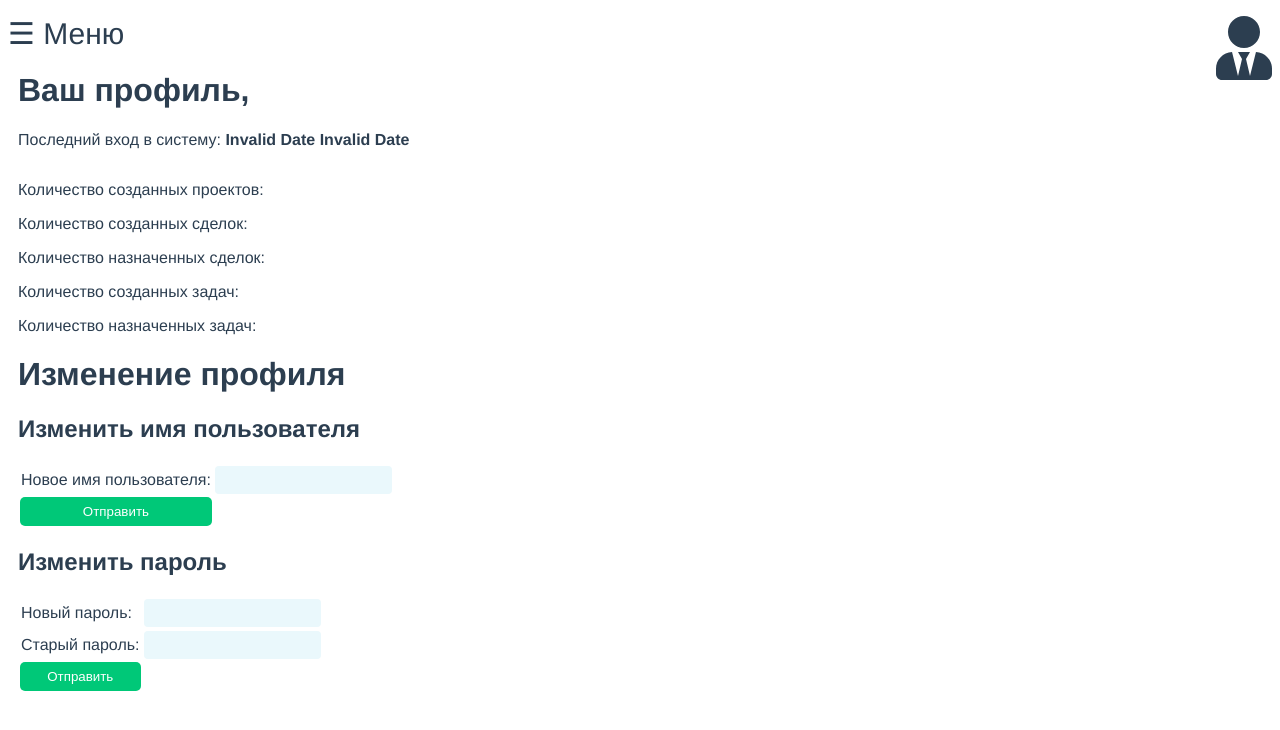
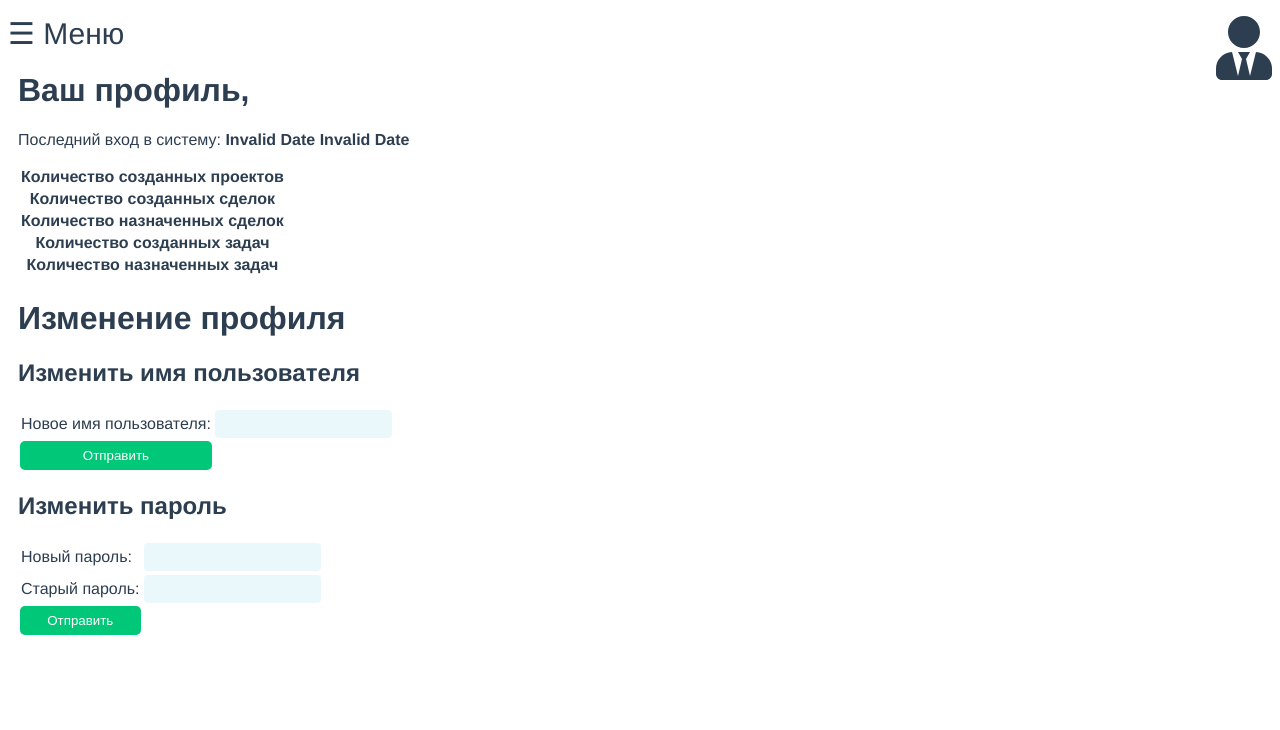
Before and after one commit to i0tool5/bpms-frontend, a Vue app: page /profile in a window 1280 px wide. Shown: the top 730 px of the page. Built offline with nearby package versions, Linux system fonts and the light colour scheme; no server answers; sample sign-in values are in the browser's storage.

Commit message:
Improved error handling on user login change

```diff
--- a/src/store/index.js
+++ b/src/store/index.js
@@ -24,6 +24,9 @@ const getters = {
   companies: state => state.companies,
   contacts: state => state.contacts,
   users: state => state.users,
+  getUserIndexByLogin: (state) => (login) => {
+    return state.users.findIndex(user => user.username === login)
+  },
   statuses: state => state.deal_statuses
 }
 
--- a/src/views/Profile.vue
+++ b/src/views/Profile.vue
@@ -4,22 +4,42 @@
       <div>
         <p>Последний вход в систему: <strong>{{ accDate }}</strong></p>
         <table>
+          <tr>
+            <th>Количество созданных проектов</th>
+            <td>{{ user.user_projects }}</td>
+          </tr>
+          <tr>
+            <th>Количество созданных сделок</th>
+            <td>{{ user.user_deals }}</td>
+          </tr>
+          <tr>
+            <th>Количество назначенных сделок</th>
+            <td>{{ user.user_assigned_deals }}</td>
+          </tr>
+          <tr>
+            <th>Количество созданных задач</th>
+            <td>{{ user.user_tasks }}</td>
+          </tr>
+            <th>Количество назначенных задач</th>
+            <td>{{ user.user_assigned_tasks }}</td>
+          <tr>
+          </tr>
         </table>
-        <p>Количество созданных проектов: <span>{{ user.user_projects }}</span></p>
-        <p>Количество созданных сделок: <span>{{ user.user_deals }}</span></p>
-        <p>Количество назначенных сделок: <span>{{ user.user_assigned_deals }}</span></p>
-        <p>Количество созданных задач: <span>{{ user.user_tasks }}</span></p>
-        <p>Количество назначенных задач: <span>{{ user.user_assigned_tasks }}</span></p>
       </div>
       <div id="profile-settings">
         <h1>Изменение профиля</h1>
         <div>
           <h2>Изменить имя пользователя</h2>
+          <span
+            v-show="showError"
+          >Произошла ошибка: {{ errText }}</span>
           <table>
             <tbody>
               <tr>
                 <td>Новое имя пользователя:</td>
-                <td><input v-model="newUsername" type="text"></td>
+                <td>
+                  <input style="text-align:center;" v-model="newUsername" type="text">
+                </td>
               </tr>
             </tbody>
             <input @click="changeLogin"
@@ -75,7 +95,9 @@ export default {
       passChange: {
         old_password: '',
         new_password: ''
-      }
+      },
+      errText: '',
+      showError: false
     }
   },
   mixins: [
@@ -104,17 +126,41 @@ export default {
         { new_name: this.newUsername }
       ).then(resp => {
         if (resp.status !== 200) {
-          return {}
+          const x = {}
+          const json = resp.json()
+          json.then(dat => { x.errors = dat })
+          var prom = new Promise((resolve, reject) => {
+            setTimeout(() => {
+              resolve(x)
+            }, 300)
+          })
+          return prom
         }
         return resp.json()
       })
         .then(json => {
-          if (json === {}) {
-            // TODO: handle with popup or something like that
-            console.error('Oh, that should be handled!')
+          if (json.errors) { // TODO: handle error more efficiently
+            console.log(json.errors)
+            var k = String
+            for (k in json.errors) {
+              this.errText += json.errors[k].join('.')
+            }
+            this.showError = true
+            setTimeout(
+              _ => {
+                this.errText = ''
+                this.showError = false
+              }, 6000
+            )
           }
         })
     }
   }
 }
 </script>
+
+<style scoped>
+.error {
+  background-color: red;
+}
+</style>
```
